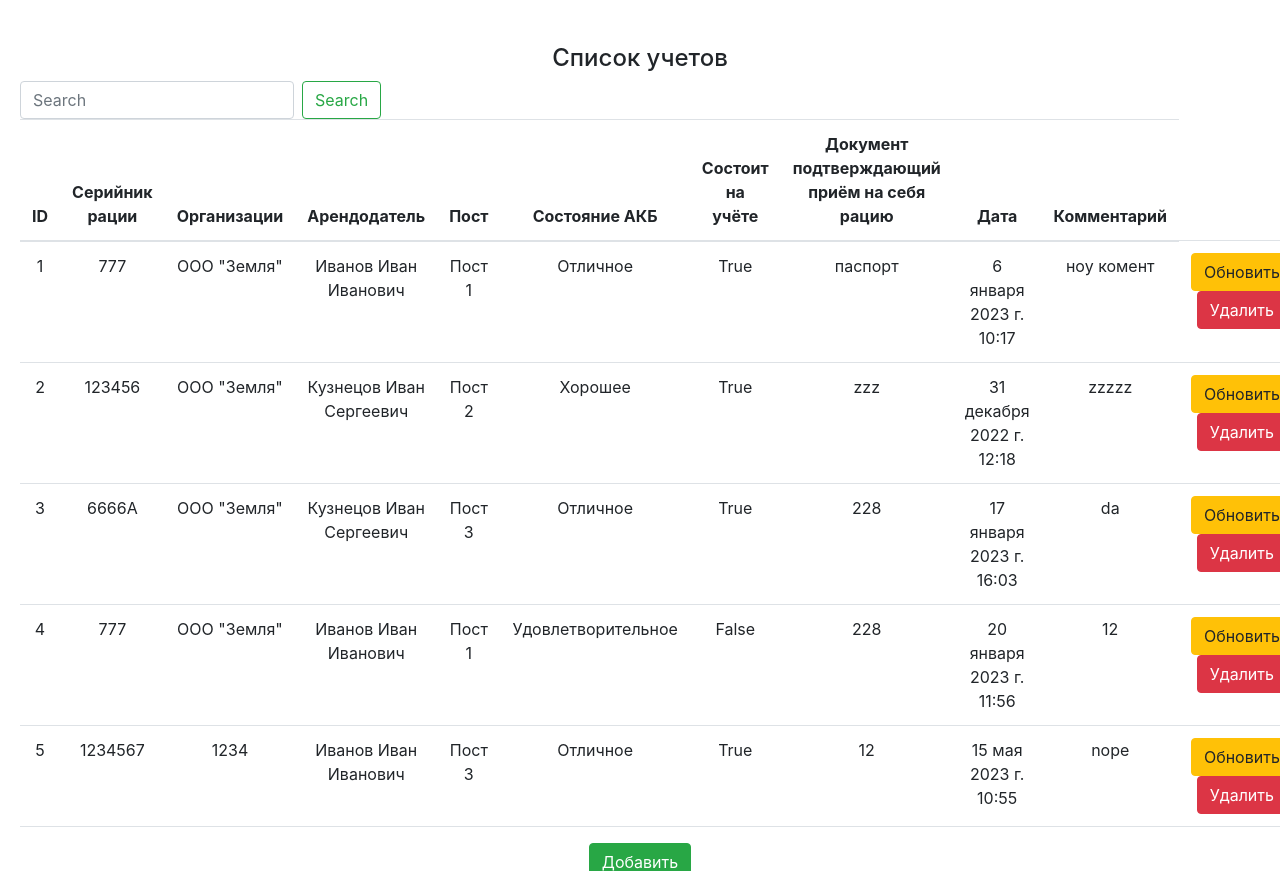
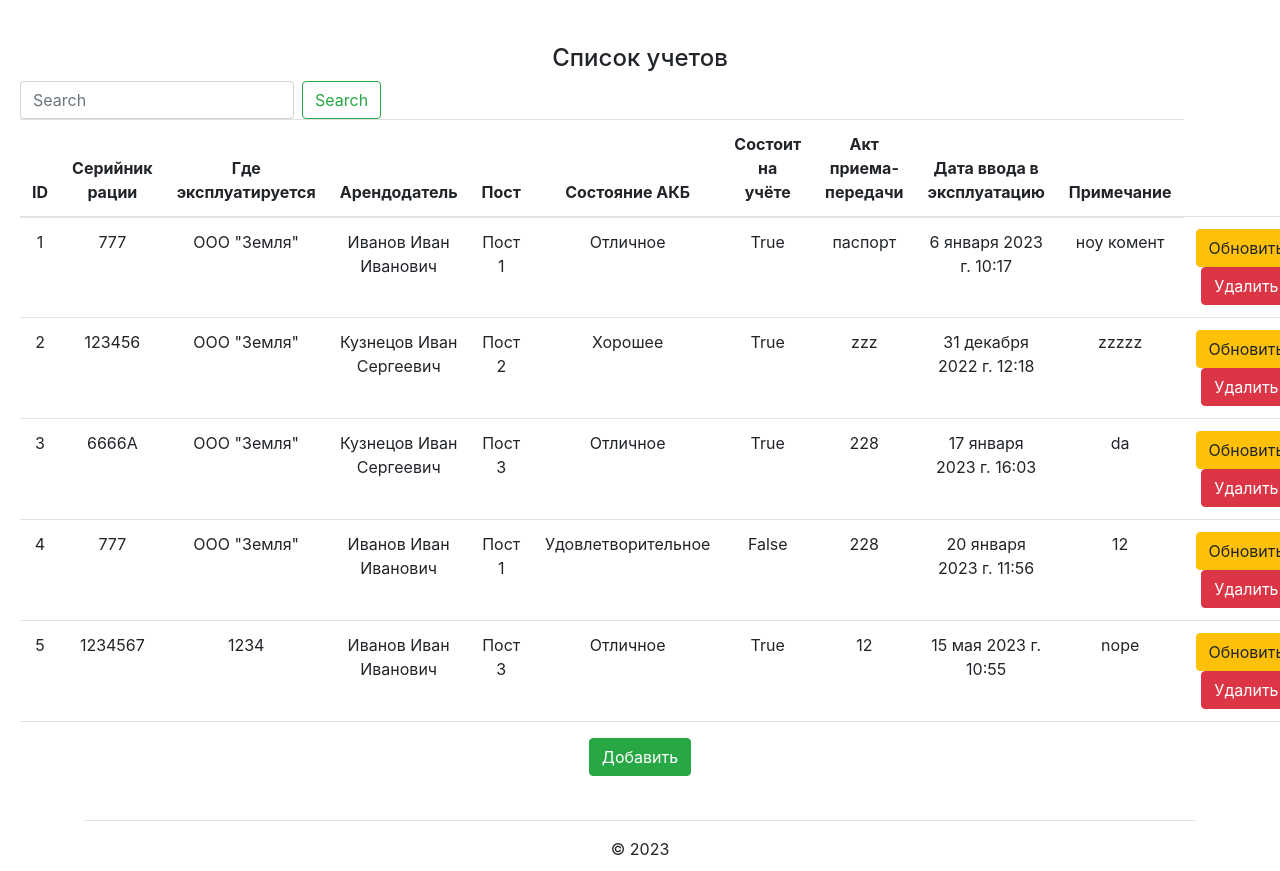
Before and after one commit to goryay/walkie_talkie_db, a Django app: page /accounting/ in a window 1280 px wide. Shown: the part 73-944 px from the top of the page. Run offline with Django 4.2, Linux system fonts and the light colour scheme; a user stored in the database is signed in; data comes from the database, SQL or seed files in the repository; some libraries are stand-ins or nearby versions.

Commit message:
fix accounting/list html

```diff
--- a/taskmanager/accounting/templates/accounting/list.html
+++ b/taskmanager/accounting/templates/accounting/list.html
@@ -11,14 +11,14 @@
             <tr>
                 <th scope="col">ID</th>
                 <th scope="col">Серийник рации</th>
-                <th scope="col">Организации</th>
+                <th scope="col">Где эксплуатируется</th>
                 <th scope="col">Арендодатель</th>
                 <th scope="col">Пост</th>
                 <th scope="col">Состояние АКБ</th>
                 <th scope="col">Состоит на учёте</th>
-                <th scope="col">Документ подтверждающий приём на себя рацию</th>
-                <th scope="col">Дата</th>
-                <th scope="col">Комментарий</th>
+                <th scope="col">Акт приема-передачи</th>
+                <th scope="col">Дата ввода в эксплуатацию</th>
+                <th scope="col">Примечание</th>
             </tr>
             </thead>
             <tbody>
```
Also changed, not shown: taskmanager/main/static/main/css/main.css (+16 -0 lines).
